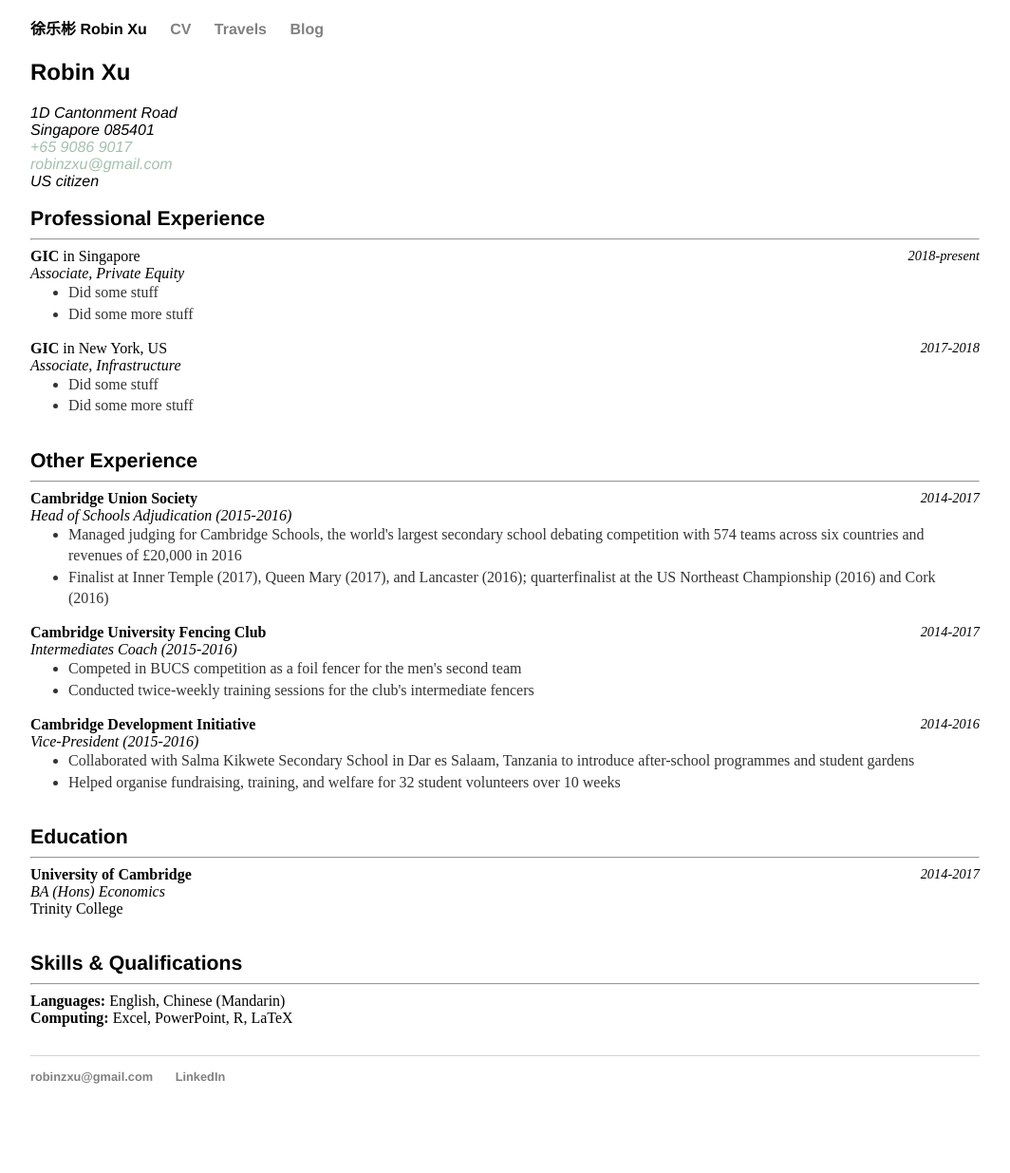
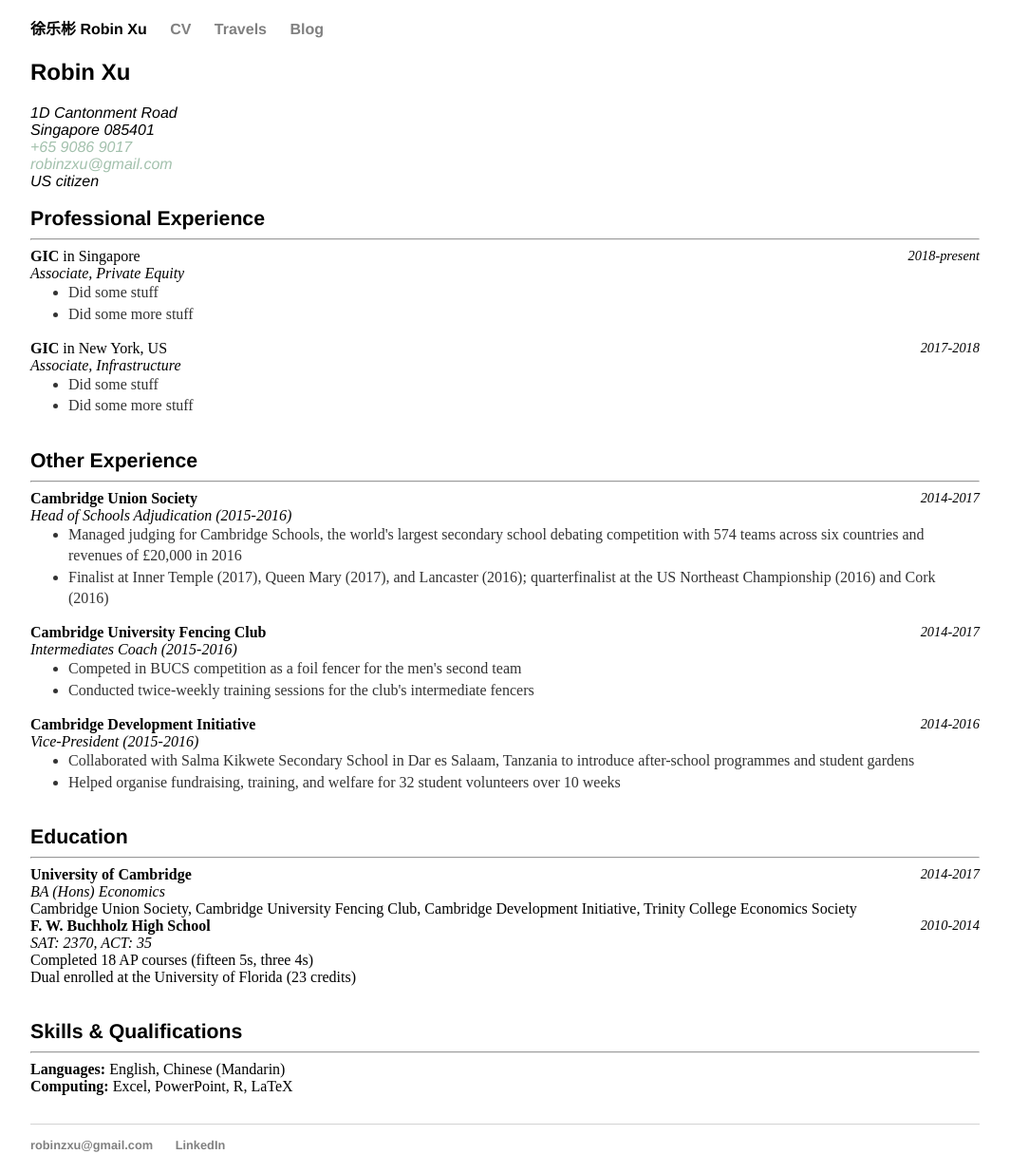
Before and after one commit to robinzxu/robinzxu.github.io, a Jekyll site: the page built from cv/index.html, in a window 1280 px wide. Shown: the whole page at 95% size, without its empty margins (108-1172 px from the left). Built offline with Jekyll 4.4.1, drawn with Linux system fonts in a browser that asks for light colours; before the commit the page ends 1163 px from its top, so only the background shows below that.

Commit message:
Update index.html

```diff
--- a/cv/index.html
+++ b/cv/index.html
@@ -62,8 +62,14 @@
 <h3 style="display:inline;">Education</h3><br><hr>
 	<i style="float:right;font-size:0.9em">2014-2017</i>
 	<b>University of Cambridge</b><br>
-	<i>BA (Hons) Economics</i></br>
-	Trinity College<br><br><br>
+	<i>BA (Hons) Economics</i><br>
+	Cambridge Union Society, Cambridge University Fencing Club, Cambridge Development Initiative, Trinity College Economics Society<br>
+
+	<i style="float:right;font-size:0.9em">2010-2014</i>
+	<b>F. W. Buchholz High School</b><br>
+	<i>SAT: 2370, ACT: 35</i><br>
+	Completed 18 AP courses (fifteen 5s, three 4s)<br>
+	Dual enrolled at the University of Florida (23 credits)<br><br><br>
 
 <h3 style="display:inline;">Skills &amp; Qualifications</h3><br><hr>
 	<b>Languages: </b>English, Chinese (Mandarin)<br>
```
